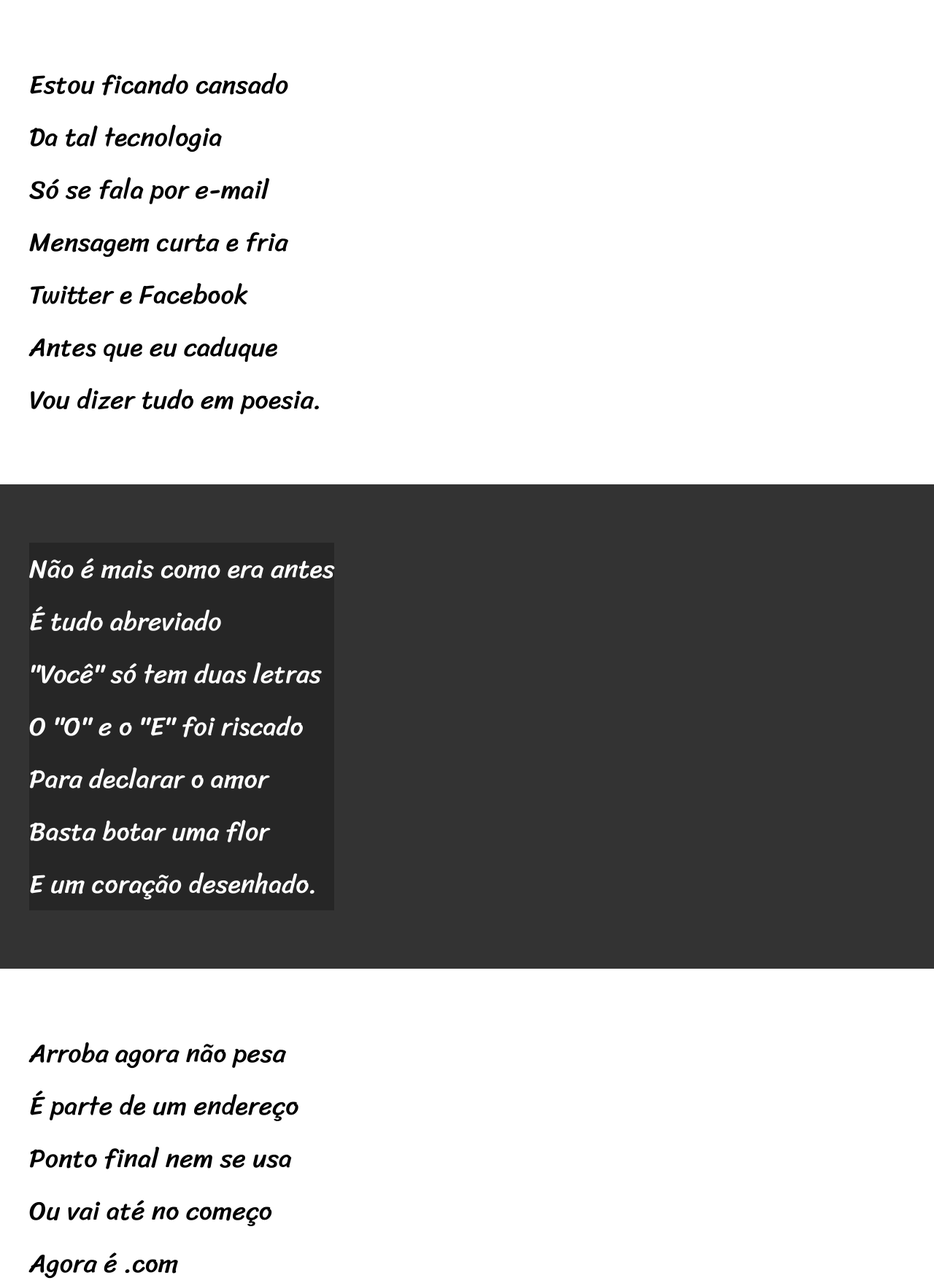
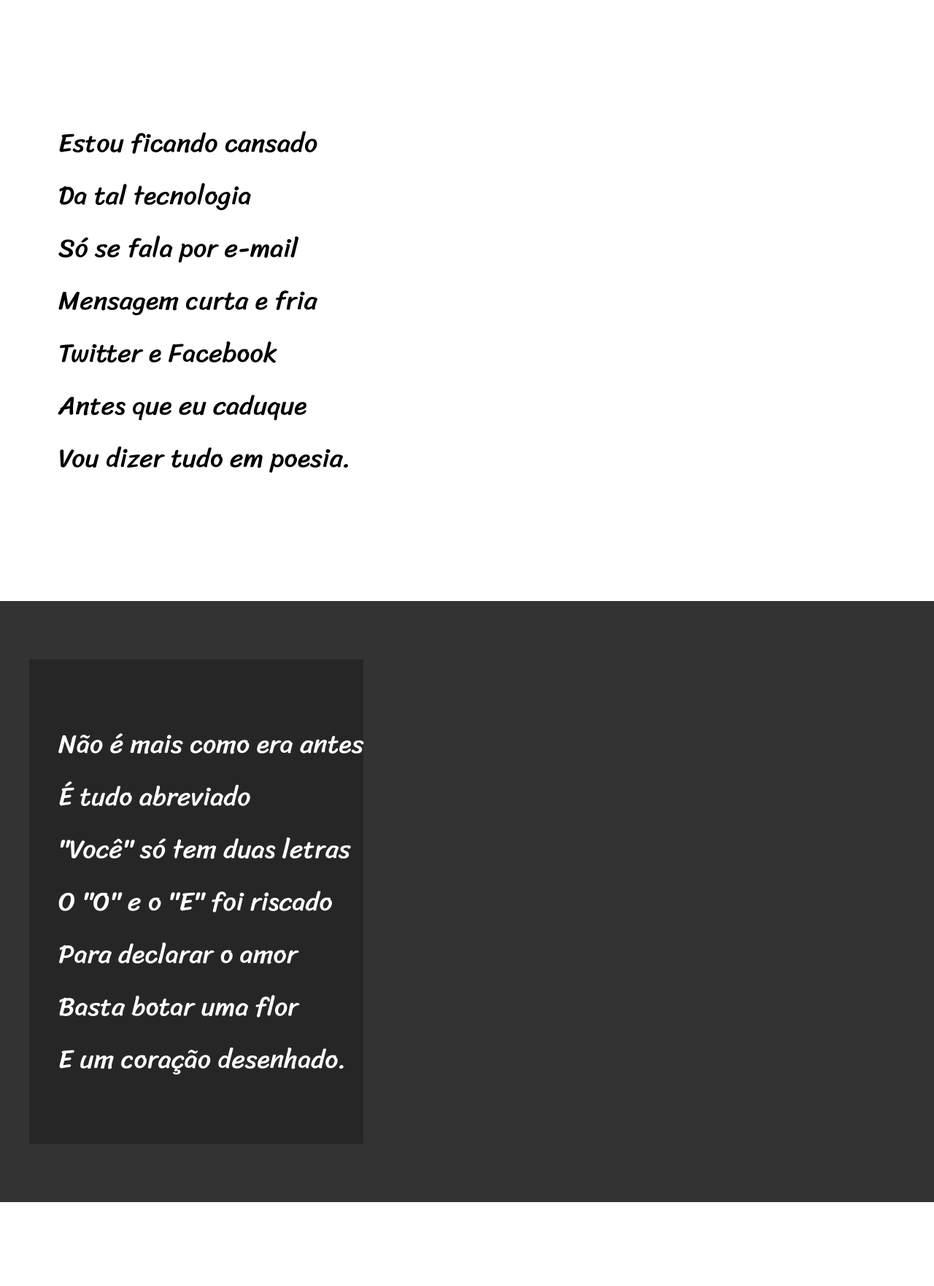
Before and after one commit to Mikaelo-dev/html-css, a PHP site: page / in a window 1280 px wide. Shown: the part 195-1958 px from the top of the page at 73% size. Run offline with PHP 8.4, Linux system fonts and the light colour scheme.

Commit message:
Update style.css

```diff
--- a/desafios/modulo2/d012/css/style.css
+++ b/desafios/modulo2/d012/css/style.css
@@ -40,6 +40,9 @@ section{
     line-height: 2em;
     font-family: var(--fonte1);
     font-size: 4.5vh;
+}
+section p{
+    padding: 10vh 0 10vh 40px;
 
 }
 section.normal{
```
